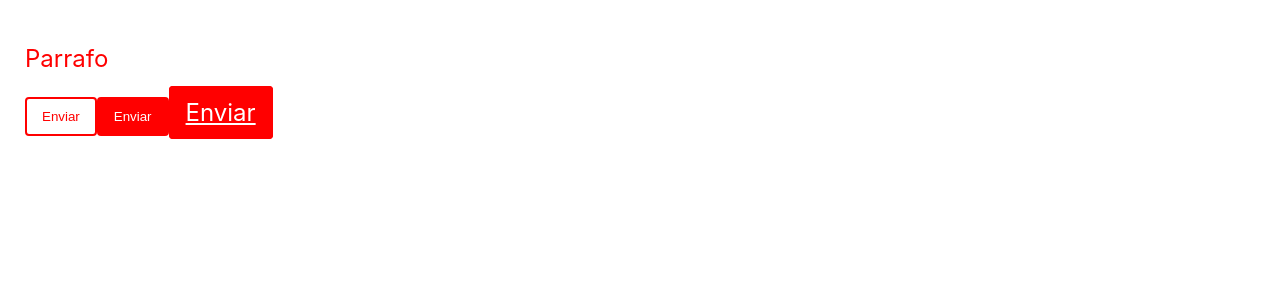
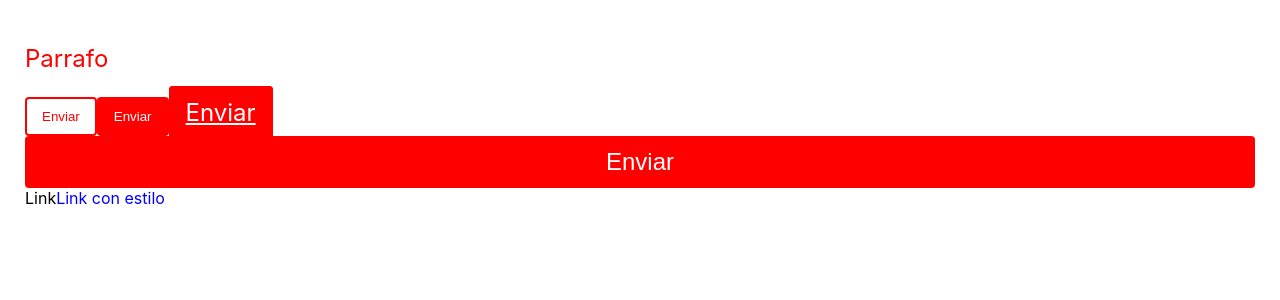
Before and after one commit to mercado-carlos/react-guia-definitiva-holamundo, a React (Vite) app: page / in a window 1280 px wide. Shown: the top 300 px of the page. Built offline with nearby package versions, Linux system fonts and the light colour scheme.

Commit message:
Estilo a cualquier componente

```diff
--- a/src/App.tsx
+++ b/src/App.tsx
@@ -23,6 +23,14 @@ const BlockButton = styled(Button)`
     font-size: 24px;
 `;
 
+const Link: React.FC<{ className?: string }> = ({ className, ...props }) => {
+    return <a className={className} {...props}></a>;
+};
+
+const StyledLink = styled(Link)`
+    color: blue;
+`;
+
 const App = () => {
     return (
         <Content>
@@ -32,6 +40,9 @@ const App = () => {
             <BlockButton primary as="a" href="#">
                 Enviar
             </BlockButton>
+            <BlockButton primary>Enviar</BlockButton>
+            <Link>Link</Link>
+            <StyledLink>Link con estilo</StyledLink>
         </Content>
     );
 };
```
